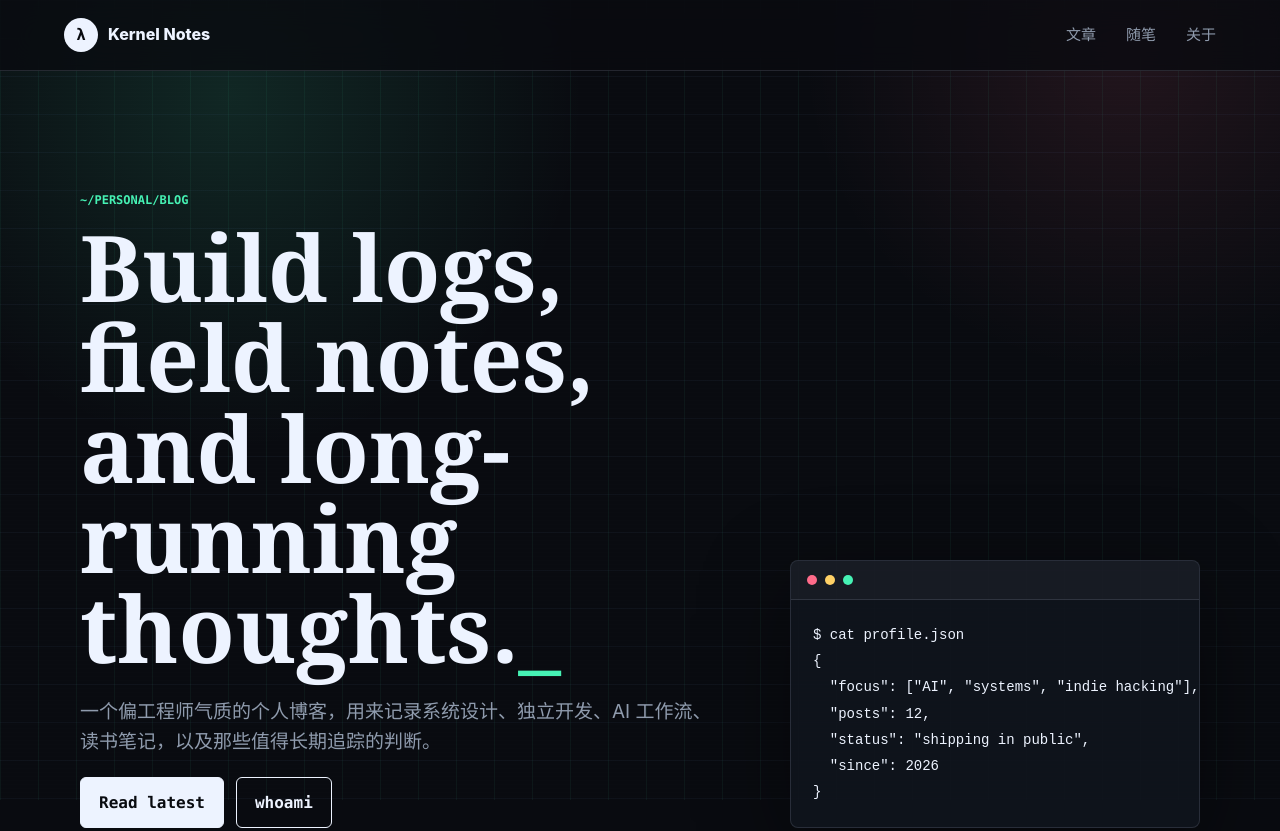
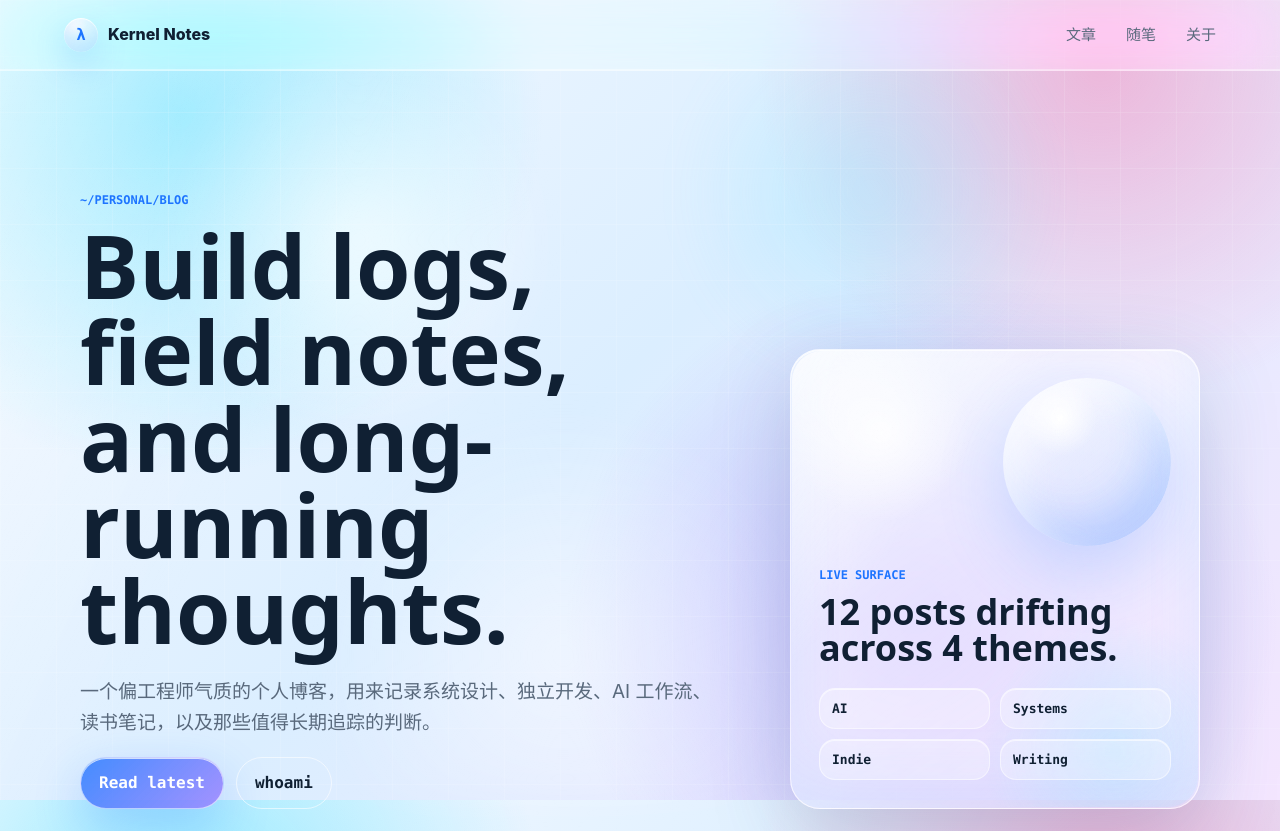
Before and after one commit to 00000000o62/personal-blog, a plain HTML site: page index.html in a window 1280 px wide. Shown: the top 831 px of the page. Drawn offline with Linux system fonts and the light colour scheme.

Commit message:
Redesign blog with liquid glass style

```diff
--- a/index.html
+++ b/index.html
@@ -36,17 +36,16 @@
             <a class="button secondary" href="#about">whoami</a>
           </div>
         </div>
-        <aside class="terminal-panel" aria-label="博客状态">
-          <div class="terminal-bar">
-            <span></span><span></span><span></span>
+        <aside class="glass-panel" aria-label="博客状态">
+          <div class="glass-orbit" aria-hidden="true"></div>
+          <p class="panel-kicker">Live Surface</p>
+          <h2>12 posts drifting across 4 themes.</h2>
+          <div class="panel-grid">
+            <span>AI</span>
+            <span>Systems</span>
+            <span>Indie</span>
+            <span>Writing</span>
           </div>
-          <pre><code>$ cat profile.json
-{
-  "focus": ["AI", "systems", "indie hacking"],
-  "posts": 12,
-  "status": "shipping in public",
-  "since": 2026
-}</code></pre>
         </aside>
       </section>
 
--- a/styles.css
+++ b/styles.css
@@ -1,16 +1,17 @@
 :root {
-  color-scheme: dark;
-  --bg: #090b10;
-  --panel: #10141d;
-  --panel-strong: #151b26;
-  --ink: #edf3ff;
-  --muted: #8f9bad;
-  --line: rgba(143, 155, 173, 0.2);
-  --accent: #46f2b4;
-  --accent-dark: #19c98d;
-  --hot: #ff6b8a;
-  --blue: #7aa7ff;
-  --shadow: 0 24px 90px rgba(0, 0, 0, 0.42);
+  color-scheme: light;
+  --bg: #dfeeff;
+  --ink: #102033;
+  --muted: #59697c;
+  --line: rgba(255, 255, 255, 0.46);
+  --glass: rgba(255, 255, 255, 0.32);
+  --glass-strong: rgba(255, 255, 255, 0.52);
+  --accent: #1d74ff;
+  --accent-soft: #71e4ff;
+  --violet: #8a6bff;
+  --rose: #ff6da8;
+  --blue: #155ecc;
+  --shadow: 0 24px 80px rgba(55, 92, 130, 0.22);
 }
 
 * {
@@ -23,7 +24,13 @@ html {
 
 body {
   margin: 0;
-  background: var(--bg);
+  min-height: 100vh;
+  background:
+    radial-gradient(circle at 14% 14%, rgba(113, 228, 255, 0.72), transparent 28%),
+    radial-gradient(circle at 86% 8%, rgba(255, 109, 168, 0.42), transparent 26%),
+    radial-gradient(circle at 72% 78%, rgba(138, 107, 255, 0.36), transparent 32%),
+    linear-gradient(135deg, #f8fbff 0%, #dbeeff 48%, #f4e6ff 100%);
+  background-attachment: fixed;
   color: var(--ink);
   font-family:
     Inter, ui-sans-serif, system-ui, -apple-system, BlinkMacSystemFont, "Segoe UI",
@@ -36,12 +43,10 @@ body::before {
   inset: 0;
   z-index: -2;
   background:
-    linear-gradient(90deg, rgba(70, 242, 180, 0.055) 1px, transparent 1px),
-    linear-gradient(180deg, rgba(122, 167, 255, 0.045) 1px, transparent 1px),
-    radial-gradient(circle at 18% 12%, rgba(70, 242, 180, 0.12), transparent 28%),
-    radial-gradient(circle at 88% 6%, rgba(255, 107, 138, 0.1), transparent 24%),
-    var(--bg);
-  background-size: 38px 38px, 38px 38px, auto, auto, auto;
+    radial-gradient(circle at 28% 30%, rgba(255, 255, 255, 0.72), transparent 18%),
+    radial-gradient(circle at 68% 24%, rgba(113, 228, 255, 0.26), transparent 18%),
+    radial-gradient(circle at 44% 82%, rgba(255, 255, 255, 0.48), transparent 26%);
+  filter: blur(18px);
   content: "";
 }
 
@@ -50,15 +55,13 @@ body::after {
   inset: 0;
   z-index: -1;
   pointer-events: none;
-  background: repeating-linear-gradient(
-    180deg,
-    rgba(255, 255, 255, 0.025) 0,
-    rgba(255, 255, 255, 0.025) 1px,
-    transparent 1px,
-    transparent 4px
-  );
+  background:
+    linear-gradient(115deg, rgba(255, 255, 255, 0.42), transparent 28%),
+    linear-gradient(90deg, rgba(255, 255, 255, 0.16) 1px, transparent 1px),
+    linear-gradient(180deg, rgba(255, 255, 255, 0.16) 1px, transparent 1px);
+  background-size: auto, 56px 56px, 56px 56px;
   content: "";
-  opacity: 0.35;
+  opacity: 0.78;
 }
 
 a {
@@ -75,8 +78,9 @@ a {
   gap: 24px;
   padding: 18px clamp(20px, 5vw, 72px);
   border-bottom: 1px solid var(--line);
-  background: rgba(9, 11, 16, 0.78);
-  backdrop-filter: blur(16px);
+  background: rgba(255, 255, 255, 0.26);
+  box-shadow: inset 0 -1px 0 rgba(255, 255, 255, 0.38);
+  backdrop-filter: blur(24px) saturate(170%);
 }
 
 .brand,
@@ -97,8 +101,14 @@ a {
   height: 34px;
   place-items: center;
   border-radius: 50%;
-  background: var(--ink);
-  color: var(--bg);
+  background:
+    linear-gradient(145deg, rgba(255, 255, 255, 0.82), rgba(255, 255, 255, 0.22)),
+    radial-gradient(circle at 28% 20%, rgba(255, 255, 255, 0.95), transparent 36%);
+  color: var(--accent);
+  box-shadow:
+    inset 0 1px 1px rgba(255, 255, 255, 0.95),
+    inset 0 -12px 22px rgba(29, 116, 255, 0.16),
+    0 14px 32px rgba(29, 116, 255, 0.18);
   font-family: "JetBrains Mono", "SFMono-Regular", Consolas, monospace;
 }
 
@@ -136,7 +146,6 @@ main {
 .eyebrow,
 .section-kicker,
 .post-meta {
-  color: var(--rust);
   color: var(--accent);
   font-size: 12px;
   font-weight: 800;
@@ -155,20 +164,20 @@ p {
 h1 {
   max-width: 860px;
   margin-bottom: 24px;
-  font-family: Georgia, "Times New Roman", serif;
-  font-size: clamp(44px, 8vw, 92px);
+  font-family: ui-sans-serif, system-ui, -apple-system, BlinkMacSystemFont, "Segoe UI", sans-serif;
+  font-size: clamp(44px, 8vw, 88px);
   line-height: 0.98;
   letter-spacing: 0;
+  text-wrap: balance;
 }
 
 h1::after {
-  color: var(--accent);
-  content: "_";
+  content: "";
 }
 
 h2 {
   margin-bottom: 0;
-  font-family: Georgia, "Times New Roman", serif;
+  font-family: ui-sans-serif, system-ui, -apple-system, BlinkMacSystemFont, "Segoe UI", sans-serif;
   font-size: clamp(30px, 4vw, 48px);
   line-height: 1.05;
   letter-spacing: 0;
@@ -198,8 +207,8 @@ h3 {
 button {
   min-height: 46px;
   padding: 12px 18px;
-  border: 1px solid var(--ink);
-  border-radius: 6px;
+  border: 1px solid rgba(255, 255, 255, 0.58);
+  border-radius: 999px;
   font-family: "JetBrains Mono", "SFMono-Regular", Consolas, monospace;
   font-weight: 800;
   text-decoration: none;
@@ -212,59 +221,106 @@ button {
 
 .button:hover,
 button:hover {
-  border-color: var(--accent);
-  box-shadow: 0 0 0 4px rgba(70, 242, 180, 0.12);
+  border-color: rgba(255, 255, 255, 0.86);
+  box-shadow:
+    0 0 0 6px rgba(255, 255, 255, 0.2),
+    0 18px 40px rgba(29, 116, 255, 0.18);
   transform: translateY(-1px);
 }
 
 .primary,
 button {
-  background: var(--ink);
-  color: var(--bg);
+  background:
+    linear-gradient(135deg, rgba(29, 116, 255, 0.82), rgba(138, 107, 255, 0.72)),
+    rgba(255, 255, 255, 0.4);
+  color: white;
+  box-shadow:
+    inset 0 1px 0 rgba(255, 255, 255, 0.7),
+    0 18px 48px rgba(29, 116, 255, 0.25);
 }
 
 .secondary {
-  background: transparent;
+  color: var(--ink);
 }
 
-.terminal-panel {
+.glass-panel {
+  position: relative;
   display: grid;
+  gap: 22px;
   overflow: hidden;
+  min-height: 360px;
+  padding: 28px;
   border: 1px solid var(--line);
-  border-radius: 8px;
-  background: rgba(16, 20, 29, 0.9);
-  box-shadow: var(--shadow);
+  border-radius: 30px;
+  background:
+    linear-gradient(145deg, rgba(255, 255, 255, 0.62), rgba(255, 255, 255, 0.18)),
+    rgba(255, 255, 255, 0.22);
+  box-shadow:
+    inset 0 1px 0 rgba(255, 255, 255, 0.8),
+    inset 0 -40px 60px rgba(29, 116, 255, 0.08),
+    var(--shadow);
+  backdrop-filter: blur(28px) saturate(170%);
 }
 
-.terminal-bar {
-  display: flex;
-  gap: 8px;
-  padding: 14px 16px;
-  border-bottom: 1px solid var(--line);
-  background: rgba(255, 255, 255, 0.035);
+.glass-panel::before {
+  position: absolute;
+  inset: 1px;
+  border-radius: inherit;
+  background:
+    linear-gradient(130deg, rgba(255, 255, 255, 0.72), transparent 34%),
+    radial-gradient(circle at 22% 18%, rgba(255, 255, 255, 0.86), transparent 18%),
+    radial-gradient(circle at 80% 88%, rgba(113, 228, 255, 0.28), transparent 26%);
+  content: "";
+  pointer-events: none;
 }
 
-.terminal-bar span {
-  width: 10px;
-  height: 10px;
-  border-radius: 50%;
-  background: var(--hot);
+.glass-panel > * {
+  position: relative;
+  z-index: 1;
 }
 
-.terminal-bar span:nth-child(2) {
-  background: #ffd166;
+.glass-orbit {
+  width: 168px;
+  height: 168px;
+  justify-self: end;
+  border-radius: 50%;
+  background:
+    radial-gradient(circle at 34% 24%, rgba(255, 255, 255, 0.98), transparent 22%),
+    linear-gradient(145deg, rgba(255, 255, 255, 0.48), rgba(29, 116, 255, 0.12));
+  box-shadow:
+    inset 16px 18px 34px rgba(255, 255, 255, 0.6),
+    inset -18px -24px 42px rgba(29, 116, 255, 0.18),
+    0 24px 70px rgba(29, 116, 255, 0.2);
 }
 
-.terminal-bar span:nth-child(3) {
-  background: var(--accent);
+.panel-kicker {
+  margin-bottom: -10px;
+  color: var(--accent);
+  font: 800 12px "JetBrains Mono", "SFMono-Regular", Consolas, monospace;
+  text-transform: uppercase;
 }
 
-pre {
-  margin: 0;
-  padding: 22px;
-  overflow-x: auto;
+.glass-panel h2 {
+  max-width: 320px;
+  font-size: 36px;
+  line-height: 1;
+}
+
+.panel-grid {
+  display: grid;
+  grid-template-columns: repeat(2, minmax(0, 1fr));
+  gap: 10px;
+  margin-top: auto;
+}
+
+.panel-grid span {
+  padding: 12px;
+  border: 1px solid rgba(255, 255, 255, 0.5);
+  border-radius: 16px;
+  background: rgba(255, 255, 255, 0.28);
   color: var(--ink);
-  font: 14px/1.8 "JetBrains Mono", "SFMono-Regular", Consolas, monospace;
+  font: 800 13px "JetBrains Mono", "SFMono-Regular", Consolas, monospace;
+  box-shadow: inset 0 1px 0 rgba(255, 255, 255, 0.62);
 }
 
 .section {
@@ -313,9 +369,14 @@ pre {
   flex-direction: column;
   padding: 24px;
   border: 1px solid var(--line);
-  border-radius: 8px;
-  background: linear-gradient(180deg, rgba(21, 27, 38, 0.92), rgba(16, 20, 29, 0.92));
-  box-shadow: inset 0 1px 0 rgba(255, 255, 255, 0.04);
+  border-radius: 24px;
+  background:
+    linear-gradient(145deg, rgba(255, 255, 255, 0.58), rgba(255, 255, 255, 0.18)),
+    rgba(255, 255, 255, 0.24);
+  box-shadow:
+    inset 0 1px 0 rgba(255, 255, 255, 0.74),
+    0 20px 52px rgba(55, 92, 130, 0.16);
+  backdrop-filter: blur(22px) saturate(160%);
   transition:
     border-color 160ms ease,
     box-shadow 160ms ease,
@@ -323,18 +384,19 @@ pre {
 }
 
 .post-card:hover {
-  border-color: rgba(70, 242, 180, 0.48);
+  border-color: rgba(255, 255, 255, 0.8);
   box-shadow:
-    inset 0 1px 0 rgba(255, 255, 255, 0.05),
-    0 20px 48px rgba(0, 0, 0, 0.32);
+    inset 0 1px 0 rgba(255, 255, 255, 0.8),
+    0 26px 64px rgba(29, 116, 255, 0.18);
   transform: translateY(-3px);
 }
 
 .post-card.featured {
   grid-column: span 2;
   background:
-    linear-gradient(135deg, rgba(70, 242, 180, 0.13), transparent 46%),
-    linear-gradient(180deg, rgba(21, 27, 38, 0.96), rgba(13, 17, 24, 0.96));
+    radial-gradient(circle at 18% 0%, rgba(113, 228, 255, 0.36), transparent 28%),
+    linear-gradient(145deg, rgba(255, 255, 255, 0.72), rgba(255, 255, 255, 0.22)),
+    rgba(255, 255, 255, 0.28);
 }
 
 .post-meta {
@@ -362,10 +424,13 @@ pre {
 
 .note-list p {
   margin: 0;
-  padding: 18px 0;
-  border-bottom: 1px solid var(--line);
+  padding: 18px 20px;
+  border: 1px solid var(--line);
+  border-radius: 18px;
+  background: rgba(255, 255, 255, 0.2);
   color: var(--muted);
   font-size: 19px;
+  backdrop-filter: blur(16px) saturate(150%);
 }
 
 .note-list span {
@@ -389,11 +454,12 @@ pre {
 
 .stack-grid span {
   padding: 9px 12px;
-  border: 1px solid rgba(70, 242, 180, 0.28);
-  border-radius: 6px;
-  background: rgba(70, 242, 180, 0.07);
+  border: 1px solid var(--line);
+  border-radius: 999px;
+  background: rgba(255, 255, 255, 0.28);
   color: var(--ink);
   font: 13px "JetBrains Mono", "SFMono-Regular", Consolas, monospace;
+  backdrop-filter: blur(16px) saturate(150%);
 }
 
 form {
@@ -411,10 +477,11 @@ input {
   min-height: 46px;
   padding: 0 14px;
   border: 1px solid var(--line);
-  border-radius: 6px;
-  background: var(--panel);
+  border-radius: 999px;
+  background: rgba(255, 255, 255, 0.36);
   color: var(--ink);
   font: inherit;
+  backdrop-filter: blur(18px) saturate(150%);
 }
 
 .footer {
```
